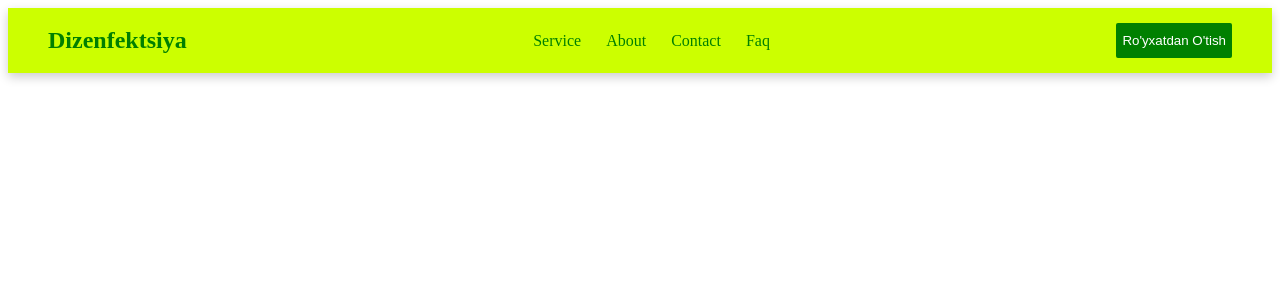
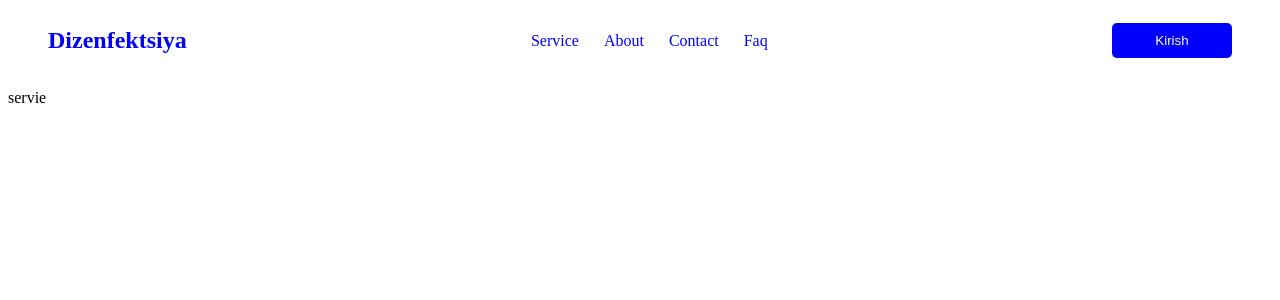
Before and after one commit to Akmalov-dev/Disenfaction, a React (Vite) app: page /home in a window 1280 px wide. Shown: the top 300 px of the page. Built offline with nearby package versions, Linux system fonts and the light colour scheme.

Commit message:
register

```diff
--- a/src/components/header/header.jsx
+++ b/src/components/header/header.jsx
@@ -1,8 +1,10 @@
-import React from 'react'
+import React, { useState } from 'react'
 import { Link } from 'react-router-dom'
 import './Heaer.css'
 
 const Header = () => {
+  const [open , setOpen] = useState(false);
+
   return (
     <header className="header">
       <div className="logo">Dizenfektsiya</div>
@@ -13,7 +15,26 @@ const Header = () => {
         <Link to="/contact">Contact</Link>
         <Link to="/faq">Faq</Link>
       </nav>
-      <button className='btn-sign'>Ro'yxatdan O'tish</button>
+      <button className='btn-sign' onClick={()=>setOpen(true)}>Kirish</button>
+
+      {
+      open && (
+        <div className='onclick-div'>
+          <div className='inputs'>
+            <p>To'ldiring</p>
+            <input type="text" placeholder='F.I.O' required/>
+            <input type="email" placeholder='email' required/>
+            <input type="password" placeholder='parol' required/>
+            <input type="text" placeholder='tel raqam'/>
+            <button className='btn-otish'>O'tish</button>
+          </div>
+          <div>
+            <button className='X' onClick={()=>setOpen(false)}>X</button>
+          </div>
+        </div>
+      )
+      }
+
     </header>
   )
 }
--- a/src/components/header/heaer.css
+++ b/src/components/header/heaer.css
@@ -3,9 +3,8 @@
   justify-content: space-between;
   align-items: center;
   padding: 15px 40px;
-  background-color: #CCFF00;
-  color: green;
-  box-shadow: 0 4px 10px rgba(0,0,0,0.2);
+  background-color: white;
+  color: blue;
 }
 
 .logo {
@@ -21,7 +20,7 @@
 
 .nav a {
   text-decoration: none;
-  color: green;
+  color: blue;
   font-size: 16px;
   position: relative;
   transition: 0.3s;
@@ -33,7 +32,7 @@
   position: absolute;
   width: 0%;
   height: 2px;
-  background: green;
+  background: blue;
   left: 0;
   bottom: -5px;
   transition: 0.3s;
@@ -63,11 +62,12 @@
    left: 500px;
 }
 .btn-sign{
-  background-color: green;
+  background-color: blue;
   color: white  ;
   border-style: none;
-  border-radius: 2px;
+  border-radius: 5px;
   height: 35px;
+  width: 120px;
 }
 .btn-sign:hover{
   color: #CCFF00;
@@ -75,3 +75,43 @@
 .btn-sign:active{
   opacity: 70%;
 }
+.onclick-div{
+  position: absolute;
+  display: flex;
+  background-color: blue;
+  margin-left: 1070px;
+  width: 350px;
+  margin-top: 720px;
+  height: 100%;
+}
+.inputs{
+  display: flex;
+  flex-direction: column;
+  margin-left: 55px;
+}
+input{
+  width: 250px;
+  height: 35px;
+  margin-top: 20px;
+}
+.X{
+  margin-left: 10px;
+  background-color: red;
+  color: white;
+  border-style: none;
+  border-radius: 2px;
+  margin-top: 10px;
+}
+.btn-otish{
+  margin-top: 20px;
+  background-color: rgb(19, 195, 19) ;
+  border-style: none;
+  color: white;
+  border-radius: 3px;
+  height: 30px;
+  width: 100px;
+  margin-left: 85px;
+}
+.btn-otish:active{
+  opacity: 70%;
+}
--- a/src/pages/homePage/homepage.jsx
+++ b/src/pages/homePage/homepage.jsx
@@ -4,7 +4,7 @@ import soccer from './images/soccer_pitch.jpg'
 const homepage = () => {
   return (
     <>
-
+     <p>servie</p>
     </>
   )
 }
```
